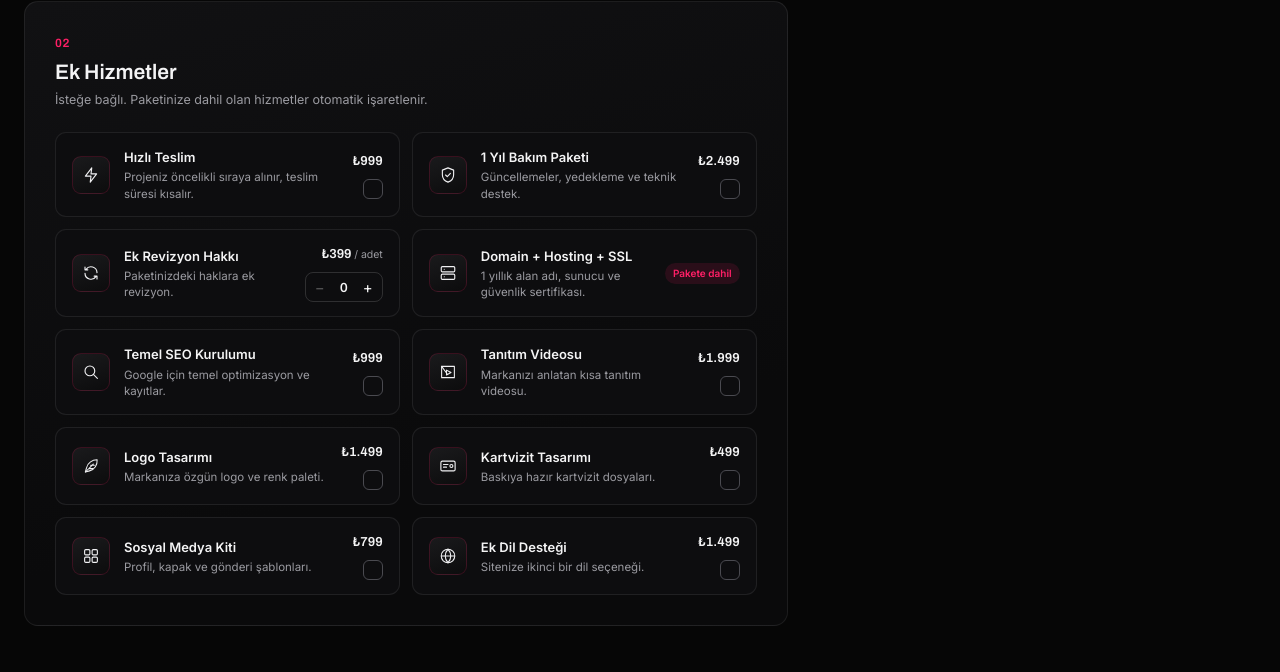
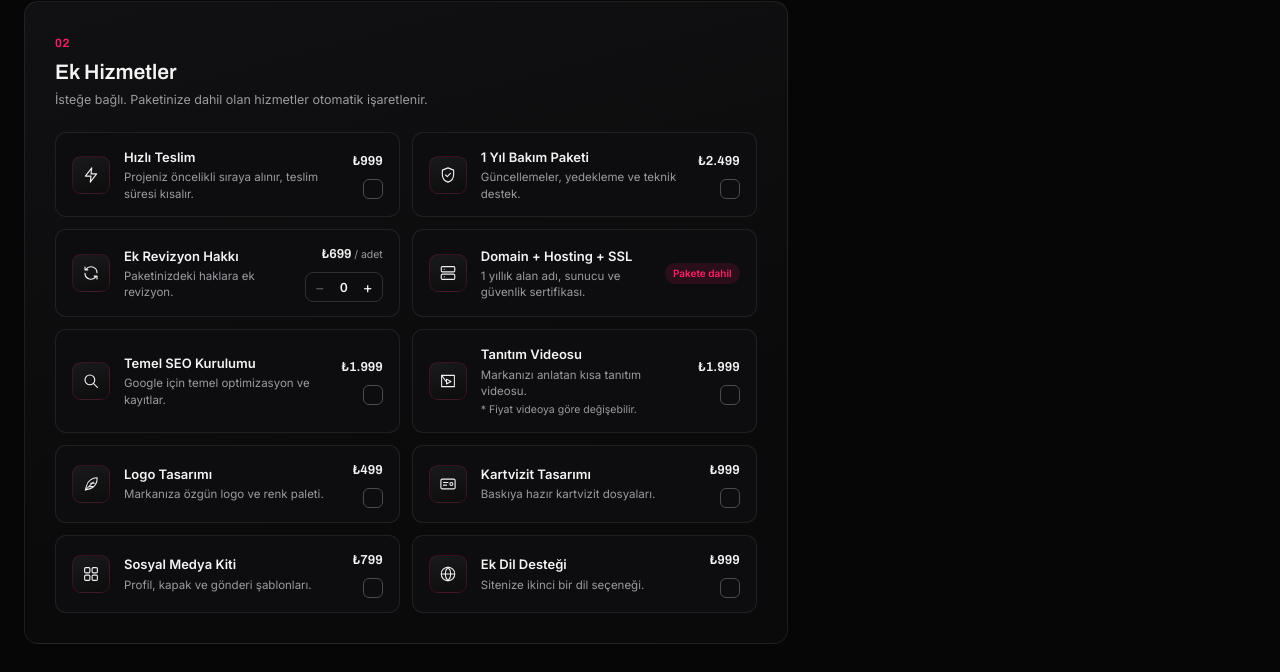
Before and after one commit to Ege865/montra-studio, a plain HTML site: page siparis.html in a window 1280 px wide. Shown: the part 1235-1907 px from the top of the page. Drawn offline with nearby package versions, Linux system fonts and the light colour scheme.

Commit message:
Ek hizmet fiyatları ve tanıtım videosu notu
Co-Authored-By: Claude Opus 5.5 <noreply@anthropic.com>

```diff
--- a/css/order.css
+++ b/css/order.css
@@ -231,3 +231,5 @@
   .mbar__sum strong { font-family: var(--font-head); font-stretch: 108%; font-weight: 600; font-size: 20px; font-variant-numeric: tabular-nums; }
   .mbar .btn--wa { width: auto; height: 46px; padding: 0 22px; }
 }
+
+.addon__note { display: block; margin-top: 3px; font-size: 10.5px; line-height: 1.4; color: var(--muted); }
--- a/js/order.js
+++ b/js/order.js
@@ -33,14 +33,14 @@
   const ADDONS = [
     { id: 'hizli', icon: 'i-bolt', title: 'Hızlı Teslim', desc: 'Projeniz öncelikli sıraya alınır, teslim süresi kısalır.', price: 999 },
     { id: 'bakim', icon: 'i-shield', title: '1 Yıl Bakım Paketi', desc: 'Güncellemeler, yedekleme ve teknik destek.', price: 2499 },
-    { id: 'revizyon', icon: 'i-refresh', title: 'Ek Revizyon Hakkı', desc: 'Paketinizdeki haklara ek revizyon.', price: 399, qty: true, max: 10 },
-    { id: 'domain', icon: 'i-server', title: 'Domain + Hosting + SSL', desc: '1 yıllık alan adı, sunucu ve güvenlik sertifikası.', price: 1499 },
-    { id: 'seo', icon: 'i-search', title: 'Temel SEO Kurulumu', desc: 'Google için temel optimizasyon ve kayıtlar.', price: 999 },
-    { id: 'video', icon: 'i-video', title: 'Tanıtım Videosu', desc: 'Markanızı anlatan kısa tanıtım videosu.', price: 1999 },
-    { id: 'logo', icon: 'i-feather', title: 'Logo Tasarımı', desc: 'Markanıza özgün logo ve renk paleti.', price: 1499 },
-    { id: 'kartvizit', icon: 'i-card', title: 'Kartvizit Tasarımı', desc: 'Baskıya hazır kartvizit dosyaları.', price: 499 },
+    { id: 'revizyon', icon: 'i-refresh', title: 'Ek Revizyon Hakkı', desc: 'Paketinizdeki haklara ek revizyon.', price: 699, qty: true, max: 10 },
+    { id: 'domain', icon: 'i-server', title: 'Domain + Hosting + SSL', desc: '1 yıllık alan adı, sunucu ve güvenlik sertifikası.', price: 2999 },
+    { id: 'seo', icon: 'i-search', title: 'Temel SEO Kurulumu', desc: 'Google için temel optimizasyon ve kayıtlar.', price: 1999 },
+    { id: 'video', icon: 'i-video', title: 'Tanıtım Videosu', desc: 'Markanızı anlatan kısa tanıtım videosu.', price: 1999, note: 'Fiyat videoya göre değişebilir.' },
+    { id: 'logo', icon: 'i-feather', title: 'Logo Tasarımı', desc: 'Markanıza özgün logo ve renk paleti.', price: 499 },
+    { id: 'kartvizit', icon: 'i-card', title: 'Kartvizit Tasarımı', desc: 'Baskıya hazır kartvizit dosyaları.', price: 999 },
     { id: 'sosyal', icon: 'i-grid', title: 'Sosyal Medya Kiti', desc: 'Profil, kapak ve gönderi şablonları.', price: 799 },
-    { id: 'dil', icon: 'i-globe', title: 'Ek Dil Desteği', desc: 'Sitenize ikinci bir dil seçeneği.', price: 1499 },
+    { id: 'dil', icon: 'i-globe', title: 'Ek Dil Desteği', desc: 'Sitenize ikinci bir dil seçeneği.', price: 999 },
   ];
 
   /* ---------- Yardımcılar ---------- */
@@ -96,7 +96,7 @@
       <${tag} class="addon" data-addon="${a.id}">
         ${a.qty ? '' : `<input type="checkbox" class="addon__input" aria-label="${a.title}">`}
         <span class="addon__icon" aria-hidden="true"><svg><use href="#${a.icon}"/></svg></span>
-        <span class="addon__body"><span class="addon__title">${a.title}</span><span class="addon__desc">${a.desc}</span></span>
+        <span class="addon__body"><span class="addon__title">${a.title}</span><span class="addon__desc">${a.desc}</span>${a.note ? `<small class="addon__note">* ${a.note}</small>` : ''}</span>
         <span class="addon__side">${price}${control}</span>
       </${tag}>`;
   }).join('');
@@ -129,6 +129,8 @@
       if (inc && !badge) side.insertAdjacentHTML('afterbegin', '<span class="addon__badge">Pakete dahil</span>');
       if (!inc && badge) badge.remove();
       $('.addon__price', side).hidden = inc;
+      const note = $('.addon__note', card);
+      if (note) note.hidden = inc;
       if (a.qty) {
         $('.stepper', card).hidden = inc;
         $('output', card).textContent = n;
@@ -152,7 +154,7 @@
     const list = selected();
     els.cartLines.innerHTML = list.map((a) => `
       <li class="cart__line" data-line="${a.id}">
-        <span>${a.title}${a.qty ? ` × ${a.n}` : ''}</span>
+        <span>${a.title}${a.qty ? ` × ${a.n}` : ''}${a.note ? `<small class="addon__note">* ${a.note}</small>` : ''}</span>
         <span class="cart__lineR"><strong>${fmt(a.sum)}</strong>
           <button type="button" class="cart__remove" data-remove="${a.id}" aria-label="${a.title} hizmetini kaldır"><svg><use href="#i-trash"/></svg></button>
         </span>
@@ -265,7 +267,7 @@
     const list = selected();
     if (list.length) {
       lines.push('', '*Ek Hizmetler:*');
-      list.forEach((a) => lines.push(`• ${a.title}${a.qty ? ` x${a.n}` : ''} - ${fmt(a.sum)}`));
+      list.forEach((a) => lines.push(`• ${a.title}${a.qty ? ` x${a.n}` : ''} - ${fmt(a.sum)}${a.note ? ` (${a.note})` : ''}`));
     }
     lines.push('', `*Toplam:* ${fmt(total())}`, '');
     if (state.name.trim()) lines.push(`*Ad / Firma:* ${state.name.trim()}`);
```
